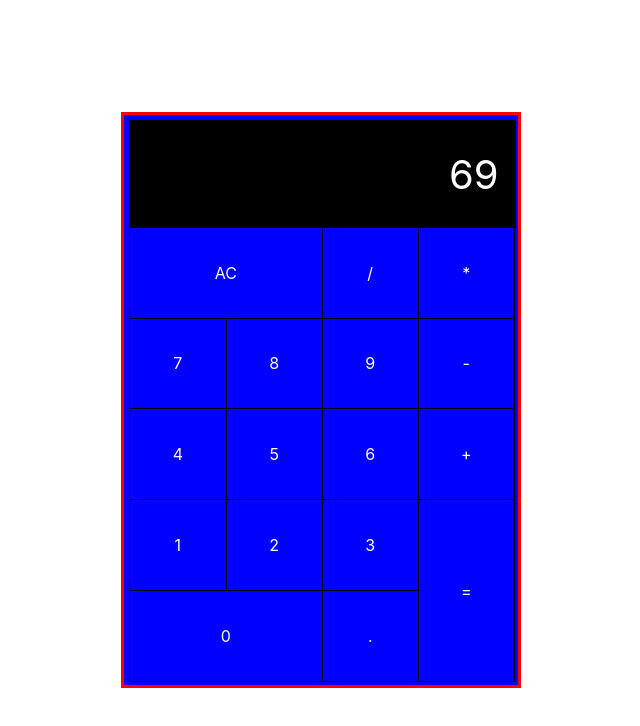
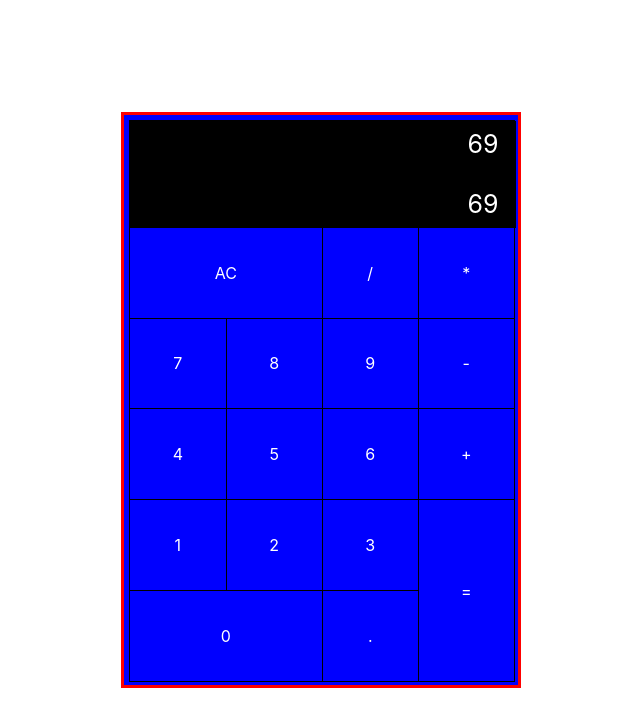
Before and after one commit to gijo57/freecodecamp, a React (Create React App) app in the folder front-end-libraries/js-calc/: page / in a window 1280 px wide. Shown: the top 726 px of the page, without its empty margins (319-959 px from the left). Built offline with nearby package versions, Linux system fonts and the light colour scheme.

Commit message:
small fix

```diff
--- a/front-end-libraries/js-calc/src/Components/CalculatorFrame.css
+++ b/front-end-libraries/js-calc/src/Components/CalculatorFrame.css
@@ -16,7 +16,7 @@
 }
 
 .ResultFrame {
-    font-size: 40px;
+    font-size: 25px;
     padding-right: 17px;
     display: flex;
     justify-content: flex-end;
--- a/front-end-libraries/js-calc/src/Components/ResultField.css
+++ b/front-end-libraries/js-calc/src/Components/ResultField.css
@@ -0,0 +1,4 @@
+p {
+    padding: 0;
+    margin: 0;
+}
--- a/front-end-libraries/js-calc/src/Components/ResultField.js
+++ b/front-end-libraries/js-calc/src/Components/ResultField.js
@@ -1,7 +1,13 @@
 import "./ResultField.css";
 
 function ResultField() {
-  return <div className="ResultField">69</div>;
+  return (
+    <div className="ResultField">
+      <p id="currentCalc">69</p>
+      <br />
+      <p id="currentOp">69</p>
+    </div>
+  );
 }
 
 export default ResultField;
```
